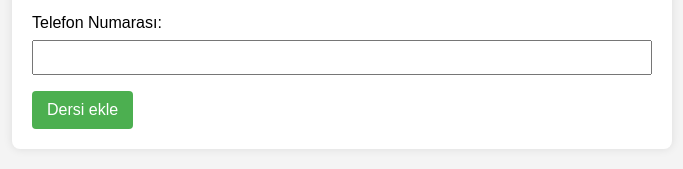
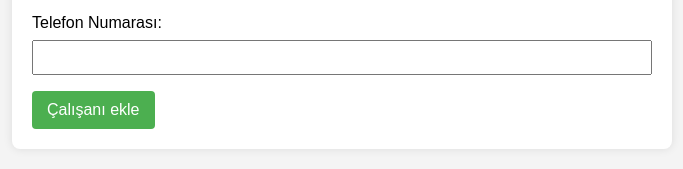
Before and after one commit to beyzakdeniz/BIL372-Project-, a PHP site: page /calisan_ekle.html in a window 1280 px wide. Shown: the part 790-959 px from the top of the page, without its empty margins (298-981 px from the left). Run offline with PHP 8.4, Linux system fonts and the light colour scheme.

Commit message:
guncellendi

```diff
--- a/calisan_ekle.html
+++ b/calisan_ekle.html
@@ -1,5 +1,6 @@
 <!DOCTYPE html>
 <html lang="en">
+
 <head>
     <meta charset="UTF-8">
     <link style="vertical-align: middle;">
@@ -9,12 +10,13 @@
     <title>MTE</title>
 
 </head>
+
 <body>
     <form action="calisan_ekle_back.php" method="POST">
         <h1>Yeni Çalışan Bilgileri</h1>
 
         <label for="meslek">Mesleği:</label>
-        <select type="text" id="meslek"  name="meslek" onchange="checkTeacher()">
+        <select type="text" id="meslek" name="meslek" onchange="checkTeacher()">
             <option value="temizlikPersoneli">Temizlik Personeli</option>
             <option value="ogretmen">Öğretmen</option>
             <option value="idari">İdari</option>
@@ -23,7 +25,7 @@
         <br>
         <div id="ogretmenContainer" style="display: none;">
             <label for="dersAdi">Ders Adı :</label>
-            <select style="font-size: 14px; padding: 5px;" id="dersKodu"  name="dersKodu"  onchange="checkOtherOption()">
+            <select style="font-size: 14px; padding: 5px;" id="dersKodu" name="dersKodu" onchange="checkOtherOption()">
                 <option value="matematik">Matematik</option>
                 <option value="ingilizce">Ingilizce</option>
                 <option value="almanca">Almanca</option>
@@ -41,7 +43,7 @@
 
 
         <label for="calismaZamani">Çalışma Zamanı:</label>
-        <select type="text" id="calismaZamani"  name="calismaZamani" onchange="checkWorkerTime()">
+        <select type="text" id="calismaZamani" name="calismaZamani" onchange="checkWorkerTime()">
             <option value="tamZamanli">Tam Zamanlı</option>
             <option value="yariZamanli">Yarı Zamanlı</option>
         </select><br><br>
@@ -130,7 +132,7 @@
         <label for="telefon">Telefon Numarası:</label>
         <input type="number" id="telefonNo" name="telefonNo" required><br>
 
-        <button type="submit" >Dersi ekle</button>
+        <button type="submit">Çalışanı ekle</button>
         <script>
             function checkWorkerTime() {
                 const selectElement = document.getElementById('calismaZamani');
@@ -167,9 +169,9 @@
                     digerTextArea.required = false;
                 }
             }
-
         </script>
 
     </form>
 </body>
+
 </html>
```
Also changed, not shown: admin_barı.php (line endings or trailing spaces), admin_home.php (line endings or trailing spaces), logout.php (line endings or trailing spaces). Lines whose indentation alone changed are shown as unchanged.
